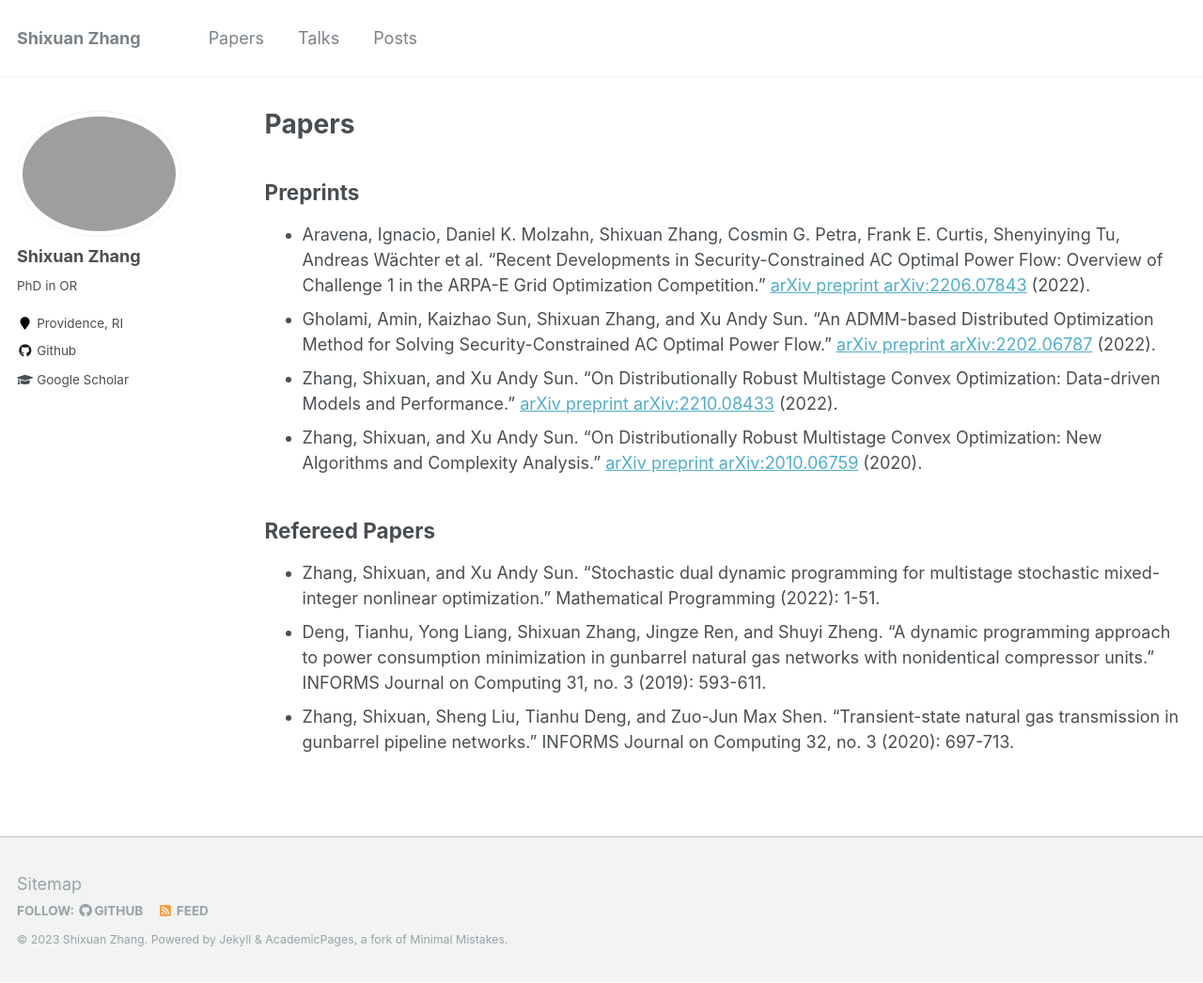
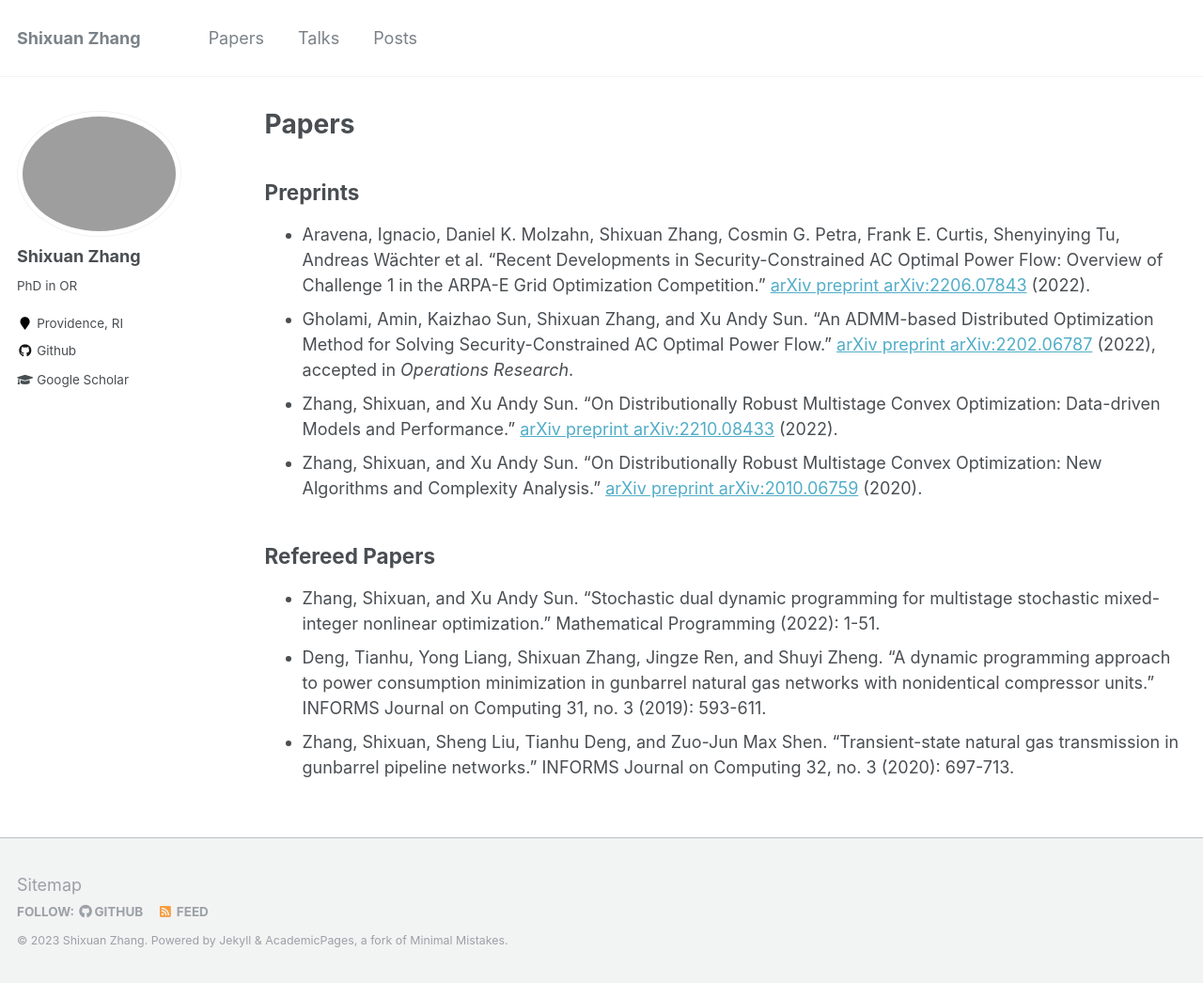
Before and after one commit to shixuan-zhang/shixuan-zhang.github.io, a Jekyll site: the page built from _pages/papers.md, in a window 1280 px wide and 1046 px high. Shown: the whole window at 94% size. Built offline with Jekyll 4.4.1, drawn with Linux system fonts in a browser that asks for light colours.

Commit message:
Update before TAMU interview

```diff
--- a/_pages/papers.md
+++ b/_pages/papers.md
@@ -8,7 +8,7 @@ author_profile: true
 ## Preprints
 
 * Aravena, Ignacio, Daniel K. Molzahn, Shixuan Zhang, Cosmin G. Petra, Frank E. Curtis, Shenyinying Tu, Andreas Wächter et al. "Recent Developments in Security-Constrained AC Optimal Power Flow: Overview of Challenge 1 in the ARPA-E Grid Optimization Competition." [arXiv preprint arXiv:2206.07843](https://arxiv.org/abs/2206.07843) (2022).
-* Gholami, Amin, Kaizhao Sun, Shixuan Zhang, and Xu Andy Sun. "An ADMM-based Distributed Optimization Method for Solving Security-Constrained AC Optimal Power Flow." [arXiv preprint arXiv:2202.06787](https://arxiv.org/abs/2202.06787) (2022).
+* Gholami, Amin, Kaizhao Sun, Shixuan Zhang, and Xu Andy Sun. "An ADMM-based Distributed Optimization Method for Solving Security-Constrained AC Optimal Power Flow." [arXiv preprint arXiv:2202.06787](https://arxiv.org/abs/2202.06787) (2022), accepted in *Operations Research*.
 * Zhang, Shixuan, and Xu Andy Sun. "On Distributionally Robust Multistage Convex Optimization: Data-driven Models and Performance." [arXiv preprint arXiv:2210.08433](https://arxiv.org/abs/2210.08433) (2022).
 * Zhang, Shixuan, and Xu Andy Sun. "On Distributionally Robust Multistage Convex Optimization: New Algorithms and Complexity Analysis." [arXiv preprint arXiv:2010.06759](https://arxiv.org/abs/2010.06759) (2020).
 
```
Also changed, not shown: 1 other file.
